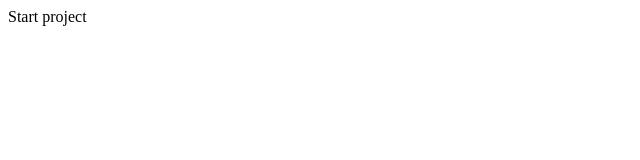
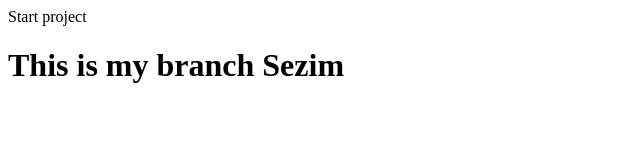
Before and after one commit to Sezima/GitLesson, a plain HTML site: page index.html in a window 1280 px wide. Shown: the whole page, without its empty margins (0-640 px from the left). Drawn offline with Linux system fonts and the light colour scheme.

Commit message:
add my branch sezim

```diff
--- a/index.html
+++ b/index.html
@@ -1 +1,4 @@
 <p> Start project</p>
+
+
+<h1>This is my branch Sezim</h1>
```
